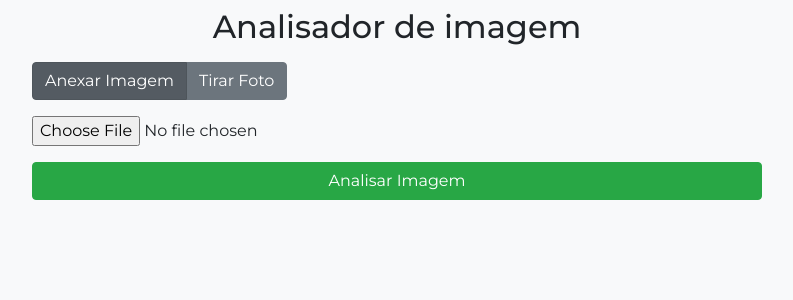
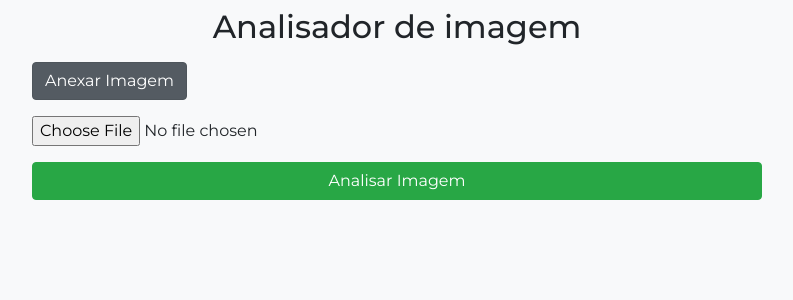
Before and after one commit to danisborges/trabalhoIA, a Flask app: page / in a window 1280 px wide. Shown: the top 300 px of the page, without its empty margins (243-1036 px from the left). Run offline with Flask 3, Linux system fonts and the light colour scheme; some libraries are stand-ins or nearby versions; some web fonts are replaced.

Commit message:
commit anexar imagem

```diff
--- a/templates/index.html
+++ b/templates/index.html
@@ -99,16 +99,8 @@ body {
               <label class="btn btn-secondary active">
                 <input type="radio" name="upload_type" id="upload_file" autocomplete="off" checked> Anexar Imagem
               </label>
-              <label class="btn btn-secondary">
-                <input type="radio" name="upload_type" id="upload_camera" autocomplete="off"> Tirar Foto
-              </label>
             </div>
 
-            <div id="camera_section" style="display:none;">
-              <video id="camera_feed" width="100%" height="auto" style="max-width: 100%;"></video>
-              <button type="button" class="btn btn-secondary btn-block mt-2" onclick="takePicture()">Tirar Foto</button>
-              <canvas id="canvas" style="display:none;"></canvas>
-            </div>
             <div class="form-group">
               <input type="file" class="form-control-file" id="file" name="file">
             </div>
```
